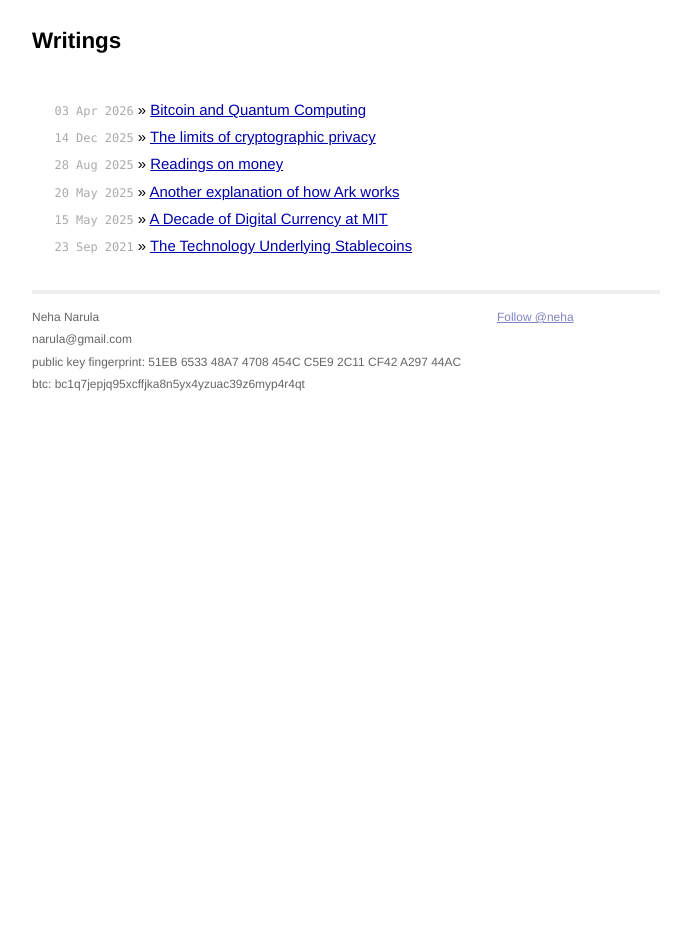
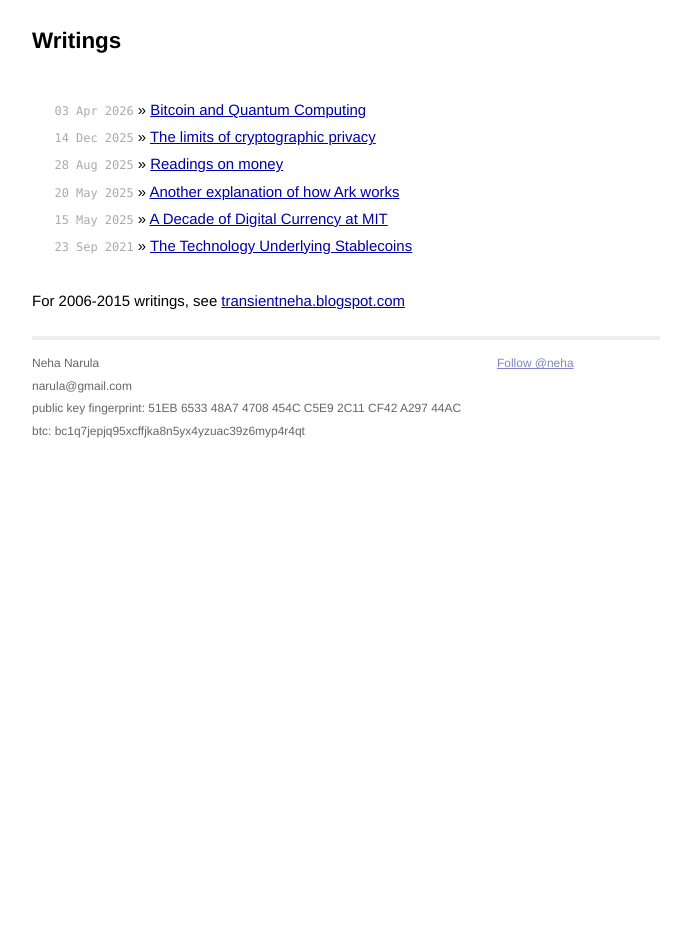
Before and after one commit to narula/narula.github.io, a Jekyll site: the page built from posts.html, in a window 1280 px wide. Shown: the whole page, without its empty margins (294-985 px from the left). Built offline with Jekyll 4.4.1, drawn with Linux system fonts in a browser that asks for light colours; comment, search, counter and statistics services are not loaded.

Commit message:
link to older posts

```diff
--- a/posts.html
+++ b/posts.html
@@ -10,6 +10,8 @@ title: Writings
     {% endfor %}
   </ul>
 </div>
+
+For 2006-2015 writings, see <a href="https://transientneha.blogspot.com">transientneha.blogspot.com</a>
 
 <script>
   (function(i,s,o,g,r,a,m){i['GoogleAnalyticsObject']=r;i[r]=i[r]||function(){
```
